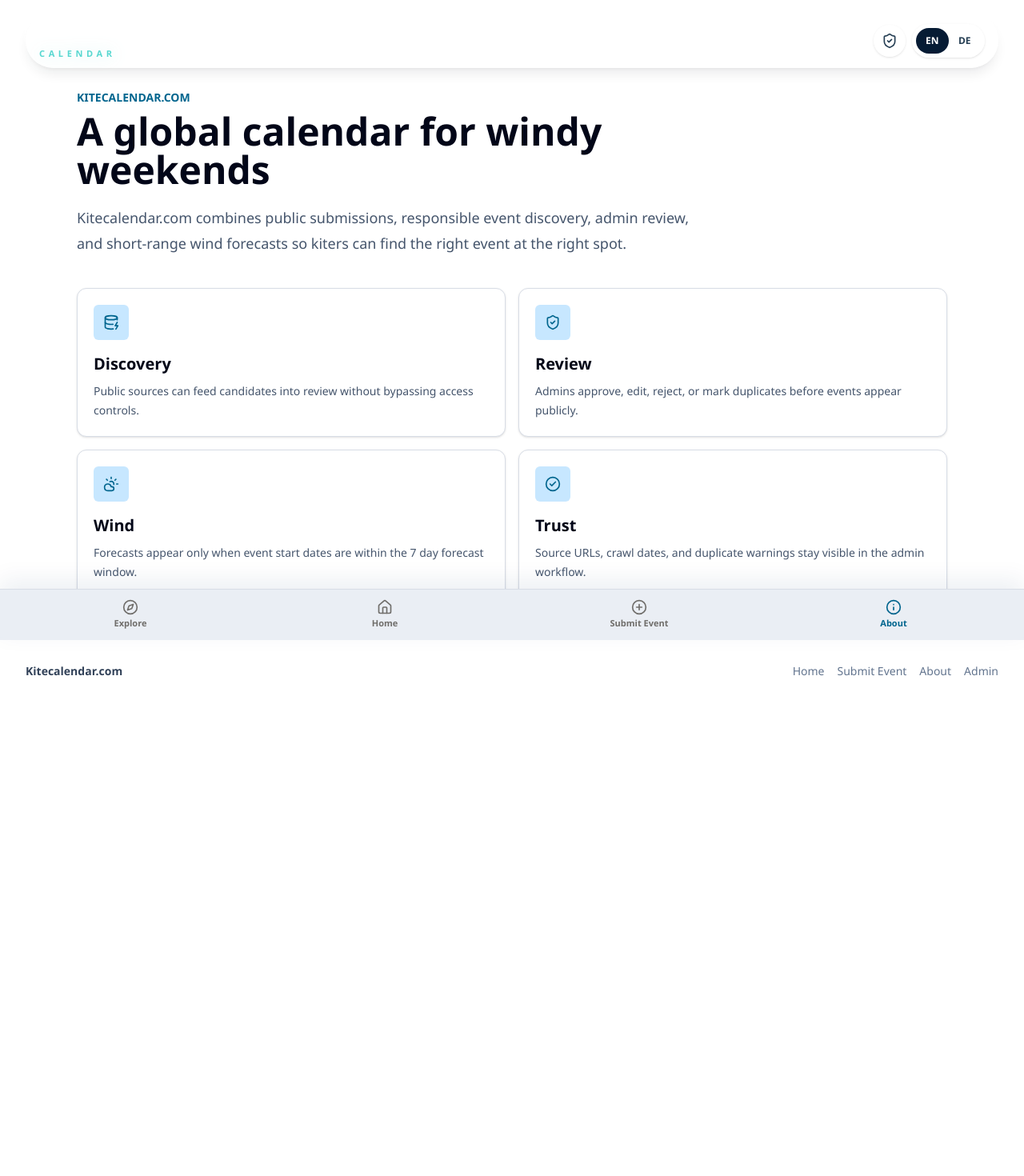
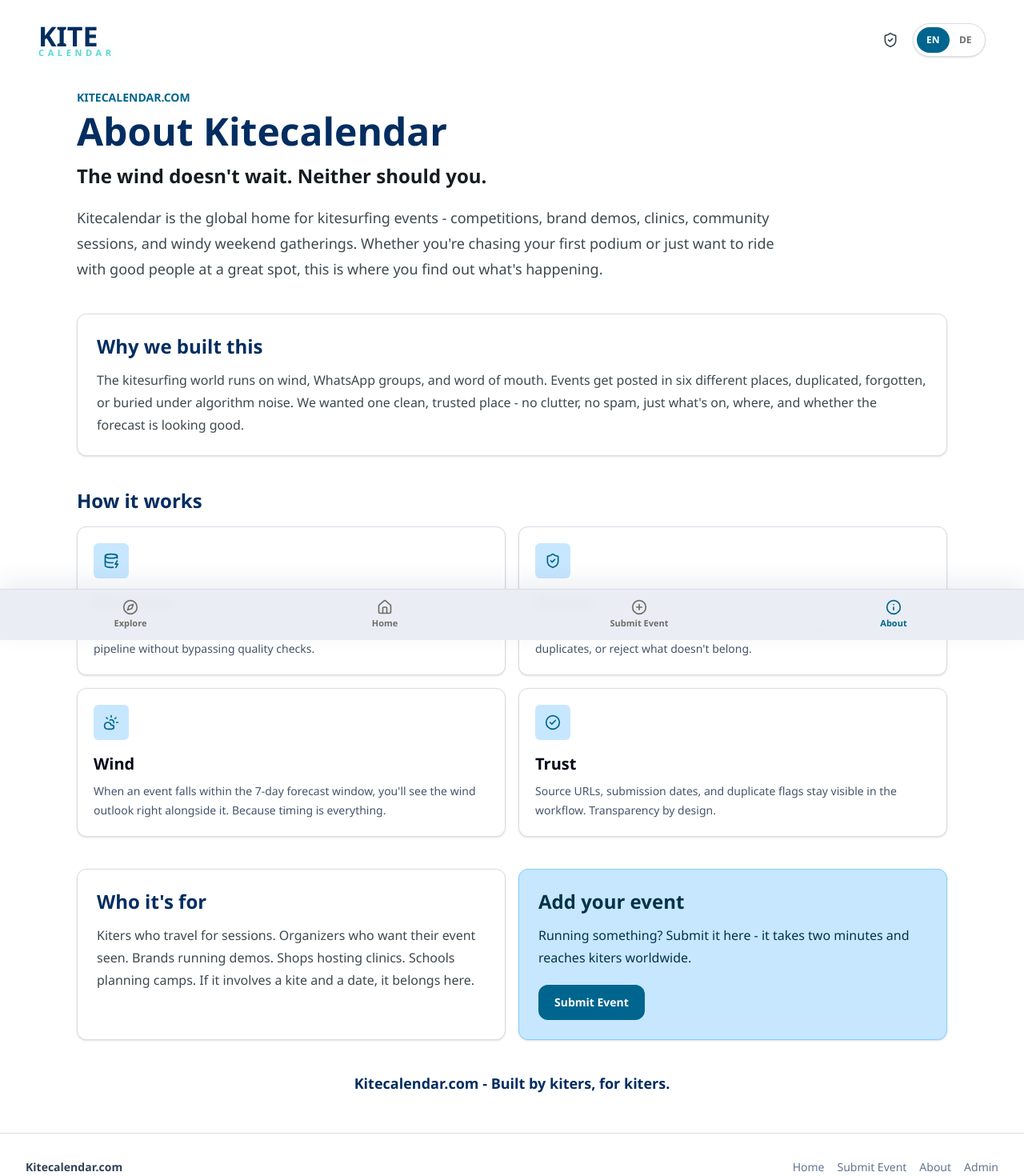
Before and after one commit to lohmannjonas-cyber/kitecalendar, a Next.js app in the folder kitecalendar-app/: page /about in a window 1280 px wide. Shown: the top 1470 px of the page at 80% size. Before the commit the page ends 945 px from the top, so only its background shows below. Built offline with nearby package versions, Linux system fonts and the light colour scheme; no server answers.

Commit message:
Update design colors navigation and about page

```diff
--- a/kitecalendar-app/src/app/about/page.tsx
+++ b/kitecalendar-app/src/app/about/page.tsx
@@ -1,4 +1,5 @@
 import { CheckCircle2, CloudSun, DatabaseZap, ShieldCheck } from "lucide-react";
+import Link from "next/link";
 import { getI18n } from "@/i18n/server";
 
 export const metadata = {
@@ -17,12 +18,21 @@
 
   return (
     <div className="mx-auto max-w-6xl px-4 pb-12 pt-28 sm:px-6 lg:px-8">
-      <div className="max-w-3xl">
+      <div className="max-w-4xl">
         <p className="text-sm font-black uppercase text-[#00658e]">Kitecalendar.com</p>
-        <h1 className="mt-2 text-4xl font-black tracking-normal text-slate-950 sm:text-5xl">{dictionary.about.title}</h1>
-        <p className="mt-5 text-lg leading-8 text-slate-600">{dictionary.about.body}</p>
+        <h1 className="mt-2 text-4xl font-black tracking-normal text-[#032d60] sm:text-5xl">{dictionary.about.title}</h1>
+        <p className="mt-4 text-2xl font-black leading-8 text-[#171c20]">{dictionary.about.tagline}</p>
+        <p className="mt-5 text-lg leading-8 text-[#3e4850]">{dictionary.about.body}</p>
       </div>
-      <div className="mt-10 grid gap-4 md:grid-cols-2">
+
+      <section className="mt-10 rounded-xl border border-[#d8dde6] bg-white p-6 shadow-sm">
+        <h2 className="text-2xl font-black text-[#032d60]">{dictionary.about.whyTitle}</h2>
+        <p className="mt-3 text-base leading-7 text-[#3e4850]">{dictionary.about.whyBody}</p>
+      </section>
+
+      <div className="mt-10">
+        <h2 className="mb-4 text-2xl font-black text-[#032d60]">{dictionary.about.howTitle}</h2>
+        <div className="grid gap-4 md:grid-cols-2">
         {pillars.map((pillar) => {
           const Icon = pillar.icon;
           return (
@@ -35,7 +45,27 @@
             </div>
           );
         })}
+        </div>
       </div>
+
+      <section className="mt-10 grid gap-4 md:grid-cols-2">
+        <div className="rounded-xl border border-[#d8dde6] bg-white p-6 shadow-sm">
+          <h2 className="text-2xl font-black text-[#032d60]">{dictionary.about.whoTitle}</h2>
+          <p className="mt-3 text-base leading-7 text-[#3e4850]">{dictionary.about.whoBody}</p>
+        </div>
+        <div className="rounded-xl border border-[#84cfff] bg-[#c7e7ff] p-6 shadow-sm">
+          <h2 className="text-2xl font-black text-[#00334a]">{dictionary.about.addTitle}</h2>
+          <p className="mt-3 text-base leading-7 text-[#00334a]">{dictionary.about.addBody}</p>
+          <Link
+            href="/submit-event"
+            className="mt-5 inline-flex h-11 items-center justify-center rounded-xl bg-[#00658e] px-5 text-sm font-black text-white transition hover:bg-[#0088c7]"
+          >
+            {dictionary.nav.submit}
+          </Link>
+        </div>
+      </section>
+
+      <p className="mt-10 text-center text-lg font-black text-[#032d60]">{dictionary.about.closing}</p>
     </div>
   );
 }
--- a/kitecalendar-app/src/components/language-toggle.tsx
+++ b/kitecalendar-app/src/components/language-toggle.tsx
@@ -6,7 +6,7 @@
 import type { Locale } from "@/i18n/dictionaries";
 import { cn } from "@/lib/utils";
 
-export function LanguageToggle({ locale, glassActive = false }: { locale: Locale; glassActive?: boolean }) {
+export function LanguageToggle({ locale, lightOnDark = false }: { locale: Locale; lightOnDark?: boolean }) {
   const router = useRouter();
   const [pending, startTransition] = useTransition();
 
@@ -18,7 +18,12 @@
   }
 
   return (
-    <div className="grid grid-cols-2 overflow-hidden rounded-full border border-white/50 bg-white/25 p-1 text-xs font-semibold shadow-sm backdrop-blur">
+    <div
+      className={cn(
+        "grid grid-cols-2 overflow-hidden rounded-full border p-1 text-xs font-semibold shadow-sm",
+        lightOnDark ? "border-white/50 bg-white/20" : "border-[#d8dde6] bg-white",
+      )}
+    >
       {(["en", "de"] as Locale[]).map((item) => (
         <button
           key={item}
@@ -28,12 +33,12 @@
           className={cn(
             "h-8 px-3 transition",
             locale === item
-              ? glassActive
-                ? "rounded-full bg-[#061b34] text-white"
-                : "rounded-full bg-white text-[#061b34]"
-              : glassActive
-                ? "text-[#263f54] hover:text-[#061b34]"
-                : "text-white/82 hover:text-white",
+              ? lightOnDark
+                ? "rounded-full bg-white text-[#061b34]"
+                : "rounded-full bg-[#00658e] text-white"
+              : lightOnDark
+                ? "text-white/82 hover:text-white"
+                : "text-[#706e6b] hover:text-[#00658e]",
           )}
           aria-pressed={locale === item}
         >
--- a/kitecalendar-app/src/components/site-header.tsx
+++ b/kitecalendar-app/src/components/site-header.tsx
@@ -3,38 +3,24 @@
 import { ShieldCheck } from "lucide-react";
 import Link from "next/link";
 import { usePathname } from "next/navigation";
-import { useEffect, useState } from "react";
 import { LanguageToggle } from "@/components/language-toggle";
 import type { Dictionary, Locale } from "@/i18n/dictionaries";
 import { cn } from "@/lib/utils";
 
 export function SiteHeader({ locale, dictionary }: { locale: Locale; dictionary: Dictionary }) {
   const pathname = usePathname();
-  const [scrolled, setScrolled] = useState(false);
-  const glassActive = pathname !== "/" || scrolled;
-
-  useEffect(() => {
-    function updateVisibility() {
-      setScrolled(window.scrollY > 48);
-    }
-
-    updateVisibility();
-    window.addEventListener("scroll", updateVisibility, { passive: true });
-    return () => window.removeEventListener("scroll", updateVisibility);
-  }, []);
+  const isHome = pathname === "/";
 
   return (
-    <header className="fixed inset-x-0 top-4 z-50 px-4 text-white transition duration-300 sm:px-6 lg:px-8">
-      <div
-        className={cn(
-          "mx-auto flex max-w-7xl items-center justify-between gap-4 px-4 py-3 transition duration-300",
-          glassActive
-            ? "rounded-full border border-white/28 bg-white/18 shadow-lg shadow-slate-950/8 backdrop-blur-md"
-            : "rounded-none border border-transparent bg-transparent shadow-none",
-        )}
-      >
+    <header className="absolute inset-x-0 top-4 z-50 px-4 transition duration-300 sm:px-6 lg:px-8">
+      <div className="mx-auto flex max-w-7xl items-center justify-between gap-4 px-4 py-3">
         <Link href="/" className="flex w-[104px] flex-col leading-none">
-          <span className="text-[34px] font-black uppercase tracking-normal text-white drop-shadow-[0_1px_10px_rgba(255,255,255,0.35)]">
+          <span
+            className={cn(
+              "text-[34px] font-black uppercase tracking-normal drop-shadow-[0_1px_10px_rgba(255,255,255,0.35)]",
+              isHome ? "text-white" : "text-[#032d60]",
+            )}
+          >
             KITE
           </span>
           <span className="-mt-0.5 text-[11px] font-black uppercase tracking-[0.42em] text-[#58d7d0] drop-shadow-[0_1px_10px_rgba(88,215,208,0.38)]">
@@ -47,14 +33,15 @@
             href="/admin"
             className={cn(
               "hidden size-10 items-center justify-center rounded-full transition sm:flex",
-              glassActive ? "border border-white/50 bg-white/25 shadow-sm backdrop-blur" : "border border-transparent bg-transparent shadow-none",
-              glassActive ? "text-[#263f54] hover:bg-white/70 hover:text-[#061b34]" : "text-white/88 hover:bg-white/18 hover:text-white",
+              isHome
+                ? "text-white/88 hover:bg-white/18 hover:text-white"
+                : "text-[#3e4850] hover:bg-[#eaeef4] hover:text-[#032d60]",
             )}
             aria-label={dictionary.nav.admin}
           >
             <ShieldCheck className="size-5" aria-hidden="true" />
           </Link>
-          <LanguageToggle locale={locale} glassActive={glassActive} />
+          <LanguageToggle locale={locale} lightOnDark={isHome} />
         </div>
       </div>
     </header>
--- a/kitecalendar-app/src/i18n/dictionaries.ts
+++ b/kitecalendar-app/src/i18n/dictionaries.ts
@@ -138,17 +138,28 @@
       crawlSources: "Crawler sources",
     },
     about: {
-      title: "A global calendar for windy weekends",
+      title: "About Kitecalendar",
+      tagline: "The wind doesn't wait. Neither should you.",
       body:
-        "Kitecalendar.com combines public submissions, responsible event discovery, admin review, and short-range wind forecasts so kiters can find the right event at the right spot.",
+        "Kitecalendar is the global home for kitesurfing events - competitions, brand demos, clinics, community sessions, and windy weekend gatherings. Whether you're chasing your first podium or just want to ride with good people at a great spot, this is where you find out what's happening.",
+      whyTitle: "Why we built this",
+      whyBody:
+        "The kitesurfing world runs on wind, WhatsApp groups, and word of mouth. Events get posted in six different places, duplicated, forgotten, or buried under algorithm noise. We wanted one clean, trusted place - no clutter, no spam, just what's on, where, and whether the forecast is looking good.",
+      howTitle: "How it works",
       discoveryTitle: "Discovery",
-      discoveryBody: "Public sources can feed candidates into review without bypassing access controls.",
+      discoveryBody: "Anyone can submit an event. Public sources feed candidates into the pipeline without bypassing quality checks.",
       reviewTitle: "Review",
-      reviewBody: "Admins approve, edit, reject, or mark duplicates before events appear publicly.",
+      reviewBody: "Every event is reviewed before it goes live. Admins approve, edit, merge duplicates, or reject what doesn't belong.",
       windTitle: "Wind",
-      windBody: "Forecasts appear only when event start dates are within the 7 day forecast window.",
+      windBody: "When an event falls within the 7-day forecast window, you'll see the wind outlook right alongside it. Because timing is everything.",
       trustTitle: "Trust",
-      trustBody: "Source URLs, crawl dates, and duplicate warnings stay visible in the admin workflow.",
+      trustBody: "Source URLs, submission dates, and duplicate flags stay visible in the workflow. Transparency by design.",
+      whoTitle: "Who it's for",
+      whoBody:
+        "Kiters who travel for sessions. Organizers who want their event seen. Brands running demos. Shops hosting clinics. Schools planning camps. If it involves a kite and a date, it belongs here.",
+      addTitle: "Add your event",
+      addBody: "Running something? Submit it here - it takes two minutes and reaches kiters worldwide.",
+      closing: "Kitecalendar.com - Built by kiters, for kiters.",
     },
   },
   de: {
@@ -287,17 +298,28 @@
       crawlSources: "Crawler-Quellen",
     },
     about: {
-      title: "Ein globaler Kalender fuer windige Wochenenden",
+      title: "Ueber Kitecalendar",
+      tagline: "Der Wind wartet nicht. Du auch nicht.",
       body:
-        "Kitecalendar.com verbindet oeffentliche Einreichungen, verantwortungsvolle Event-Suche, Admin-Review und kurzfristige Windvorhersagen, damit Kiter das richtige Event am richtigen Spot finden.",
-      discoveryTitle: "Discovery",
-      discoveryBody: "Oeffentliche Quellen koennen Kandidaten in die Review geben, ohne Zugriffsbeschraenkungen zu umgehen.",
-      reviewTitle: "Review",
-      reviewBody: "Admins geben frei, bearbeiten, lehnen ab oder markieren Duplikate, bevor Events oeffentlich erscheinen.",
+        "Kitecalendar ist die globale Anlaufstelle fuer Kitesurfing-Events - Wettkaempfe, Brand-Demos, Clinics, Community-Sessions und windige Wochenenden an den besten Spots der Welt. Egal ob du deinen ersten Podiumsplatz anpeilst oder einfach mit coolen Leuten an einem guten Spot fahren willst - hier erfaehrst du, was laeuft.",
+      whyTitle: "Warum wir das gebaut haben",
+      whyBody:
+        "Die Kitesurfing-Welt laeuft ueber Wind, WhatsApp-Gruppen und Mundpropaganda. Events werden an sechs verschiedenen Stellen gepostet, doppelt eingetragen, vergessen oder im Algorithmus-Rauschen begraben. Wir wollten einen sauberen, verlaesslichen Ort - kein Chaos, kein Spam, nur was wann wo stattfindet und ob der Forecast passt.",
+      howTitle: "So funktioniert's",
+      discoveryTitle: "Entdecken",
+      discoveryBody: "Jeder kann ein Event einreichen. Oeffentliche Quellen speisen Kandidaten in den Prozess ein, ohne Qualitaetskontrollen zu umgehen.",
+      reviewTitle: "Pruefen",
+      reviewBody: "Jedes Event wird geprueft, bevor es live geht. Admins bestaetigen, bearbeiten, zusammenfuehren oder lehnen ab, was nicht passt.",
       windTitle: "Wind",
-      windBody: "Vorhersagen erscheinen nur, wenn der Eventstart im 7-Tage-Fenster liegt.",
+      windBody: "Liegt ein Event innerhalb des 7-Tage-Forecast-Fensters, siehst du die Windprognose direkt daneben. Weil Timing alles ist.",
       trustTitle: "Vertrauen",
-      trustBody: "Quell-URLs, Crawl-Daten und Duplikat-Warnungen bleiben im Admin-Workflow sichtbar.",
+      trustBody: "Quell-URLs, Einreichungsdaten und Duplikat-Hinweise bleiben im Workflow sichtbar. Transparenz by Design.",
+      whoTitle: "Fuer wen ist das?",
+      whoBody:
+        "Fuer Kiter, die fuer Sessions reisen. Fuer Veranstalter, die gesehen werden wollen. Fuer Brands mit Demos. Fuer Shops mit Clinics. Fuer Schulen mit Camps. Wenn ein Kite und ein Datum dazu gehoeren, gehoert es hierher.",
+      addTitle: "Event eintragen",
+      addBody: "Du organisierst was? Hier einreichen - dauert zwei Minuten und erreicht Kiter weltweit.",
+      closing: "Kitecalendar.com - Von Kitern gebaut. Fuer Kiter gemacht.",
     },
   },
 };
```
